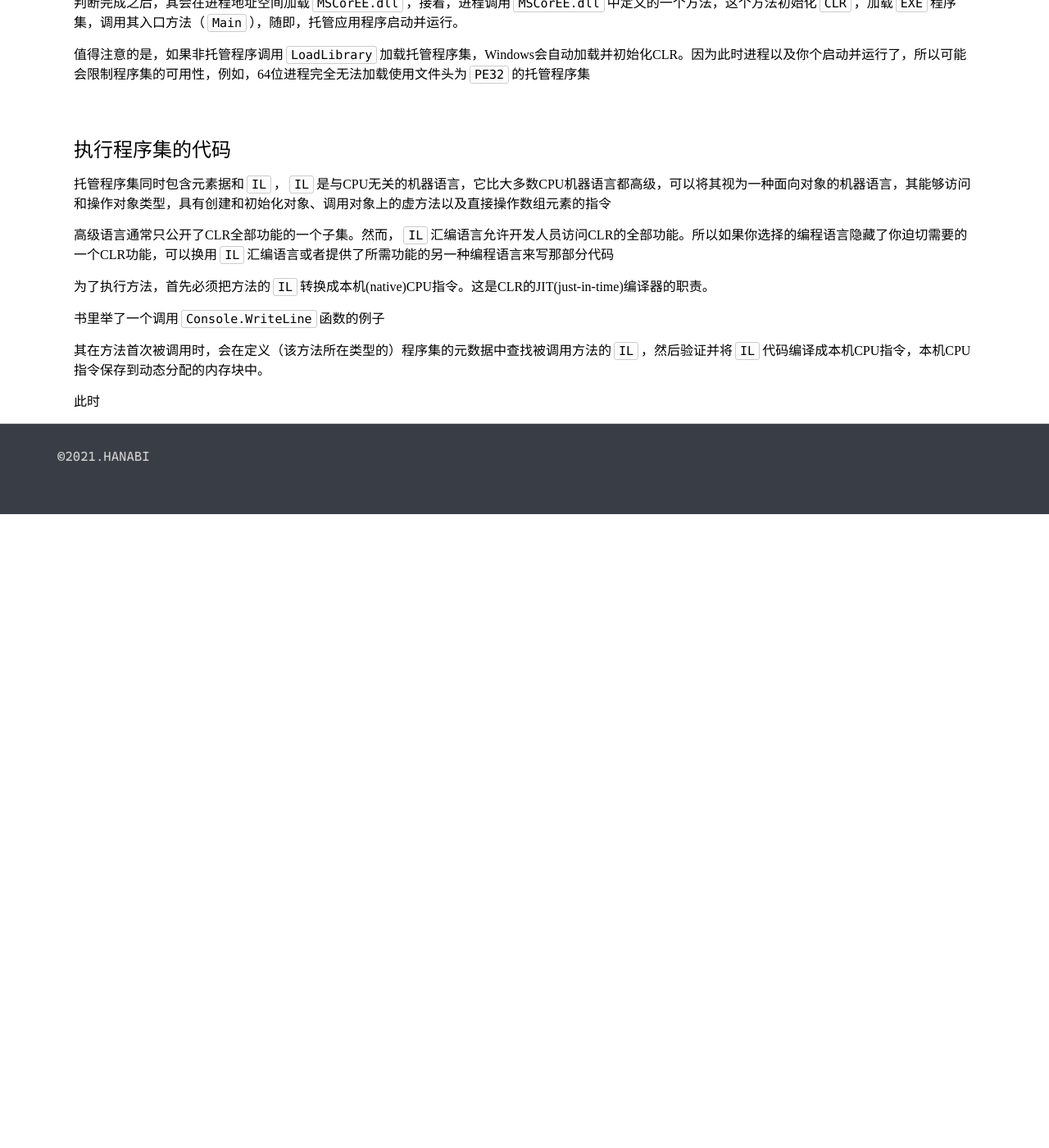
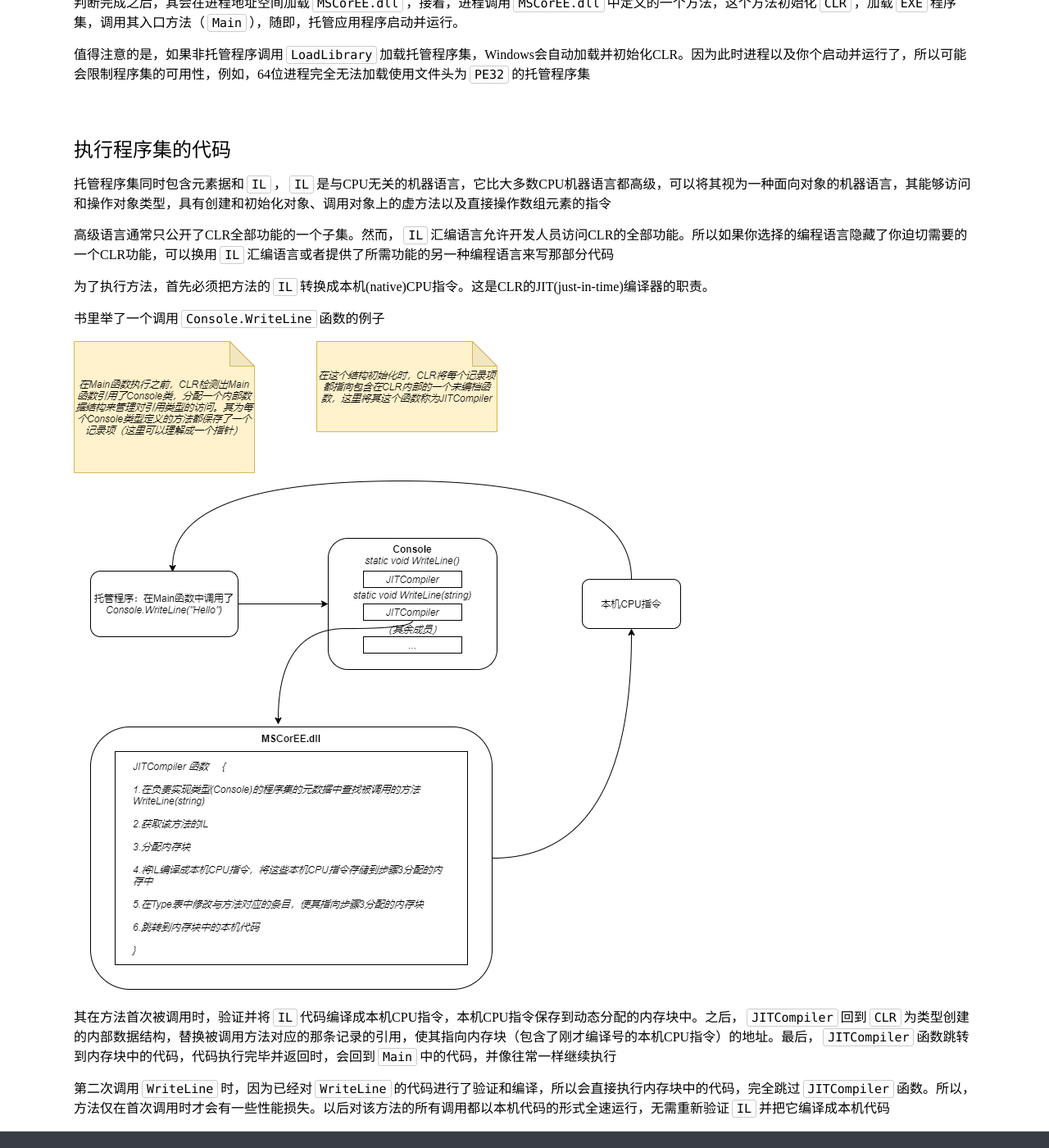
Before and after one commit to KamenRiderKuuga/kamenriderkuuga.github.io, a Jekyll site: the page built from _posts/2021-04-28-CSharp-2.md, in a window 1280 px wide and 1400 px high, scrolled down 1261 px. Shown: the whole window at 82% size. Built offline with Jekyll 4.4.1, drawn with Linux system fonts in a browser that asks for light colours; before the commit the page ends 1888 px from its top, so only the background shows below that.

Commit message:
doc: document about clr

```diff
--- a/_posts/2021-04-28-CSharp-2.md
+++ b/_posts/2021-04-28-CSharp-2.md
@@ -55,8 +55,8 @@ Windows执行可执行文件时，先检查其文件头，判断需要32位还
 
 书里举了一个调用`Console.WriteLine`函数的例子
 
+![](/assets/img/CSharp-1.png)
 
+其在方法首次被调用时，验证并将`IL`代码编译成本机CPU指令，本机CPU指令保存到动态分配的内存块中。之后，`JITCompiler`回到`CLR`为类型创建的内部数据结构，替换被调用方法对应的那条记录的引用，使其指向内存块（包含了刚才编译号的本机CPU指令）的地址。最后，`JITCompiler`函数跳转到内存块中的代码，代码执行完毕并返回时，会回到`Main`中的代码，并像往常一样继续执行
 
-其在方法首次被调用时，会在定义（该方法所在类型的）程序集的元数据中查找被调用方法的`IL`，然后验证并将`IL`代码编译成本机CPU指令，本机CPU指令保存到动态分配的内存块中。
-
-此时
+第二次调用`WriteLine`时，因为已经对`WriteLine`的代码进行了验证和编译，所以会直接执行内存块中的代码，完全跳过`JITCompiler`函数。所以，方法仅在首次调用时才会有一些性能损失。以后对该方法的所有调用都以本机代码的形式全速运行，无需重新验证`IL`并把它编译成本机代码
```
Also changed, not shown: assets/img/CSharp-1.png (added), 1 other file.
